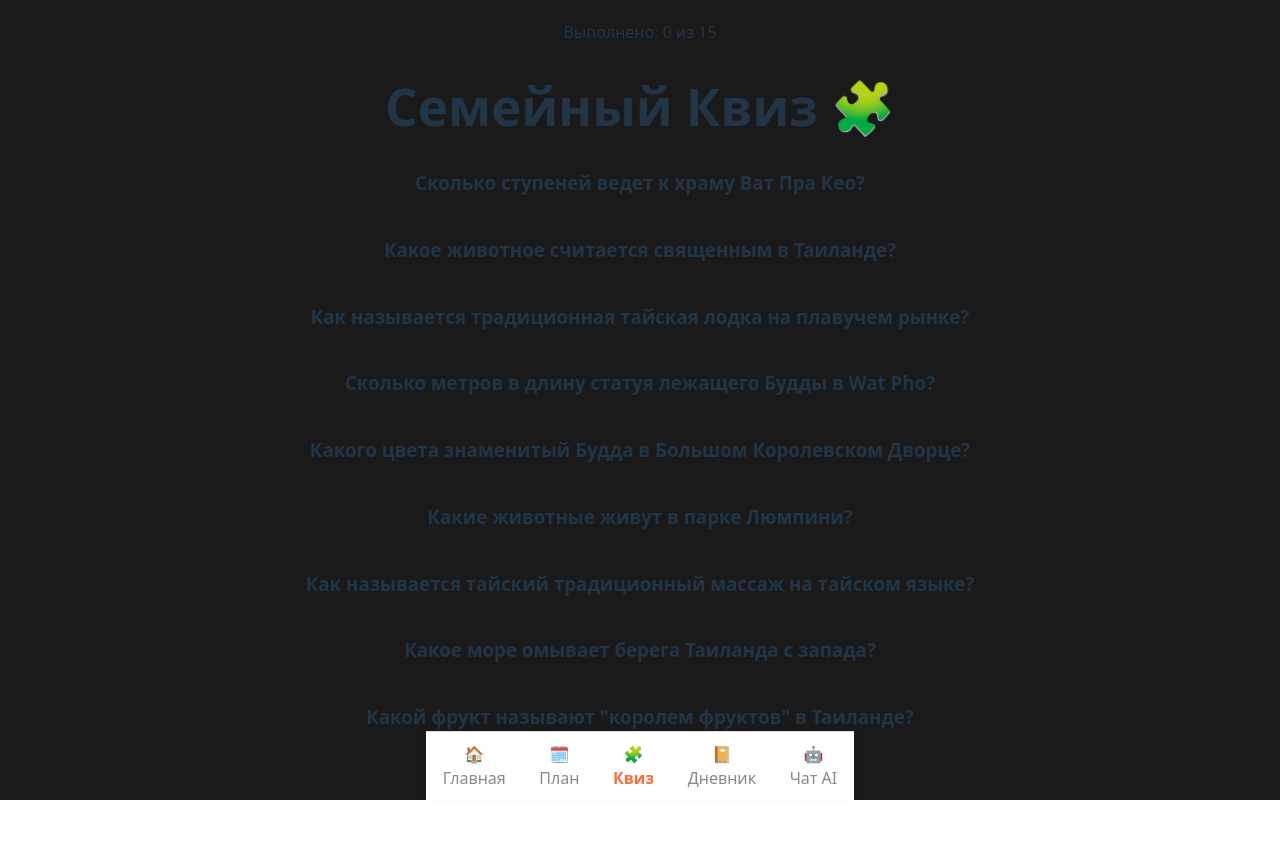
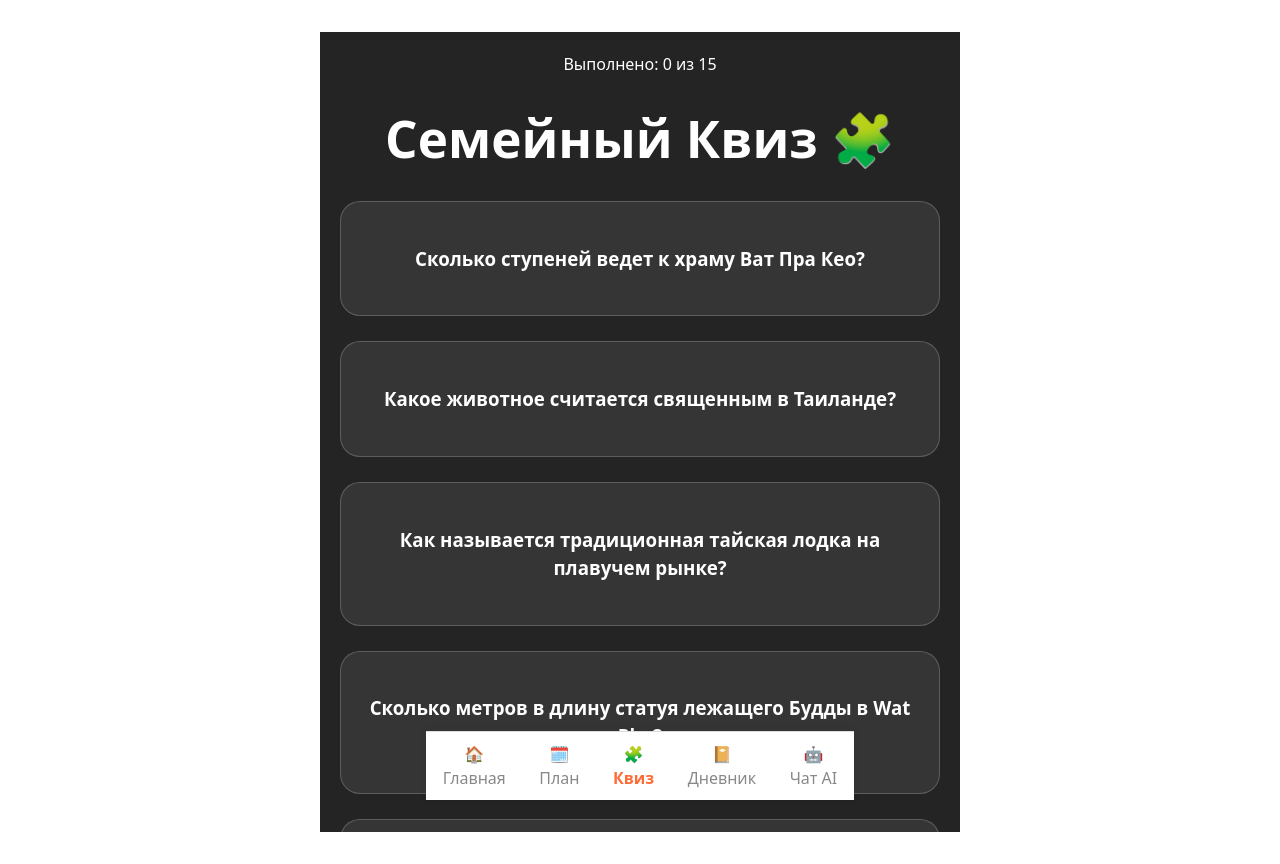
Before and after one commit to Salen79/thailand-family-trip, a React (Vite) app in the folder spa-app/: page /quiz in a window 1280 px wide. Built offline with nearby package versions, Linux system fonts and the light colour scheme.

Commit message:
fix: final build fix and quiz styling

```diff
--- a/spa-app/src/App.tsx
+++ b/spa-app/src/App.tsx
@@ -1,6 +1,6 @@
 import { useState, createContext, useContext, useMemo } from 'react';
 import type { Dispatch, SetStateAction } from 'react';
-import { BrowserRouter as Router, Routes, Route, Link } from 'react-router-dom';
+import { BrowserRouter as Router, Routes, Route} from 'react-router-dom';
 import { appStateData } from './data/initialState.ts';
 import './App.css';
 
@@ -12,7 +12,6 @@ import { DiaryScreen } from './screens/DiaryScreen';
 import { PhrasebookScreen } from './screens/PhrasebookScreen';
 import { BottomNav } from './components/BottomNav';
 
-// --- КОНТЕКСТ ---
 interface AppContextType {
     state: AppState;
     setAppState: Dispatch<SetStateAction<AppState>>;
@@ -21,20 +20,12 @@ interface AppContextType {
 
 export const AppContext = createContext<AppContextType | undefined>(undefined);
 
-// Упрощенный хук: теперь не нужно передавать AppContext как аргумент
+// Хук без аргументов
 export const useAppStateContext = () => {
     const ctx = useContext(AppContext);
     if (!ctx) throw new Error('useAppStateContext must be used within a Provider');
     return ctx;
 };
-
-// --- ГЛАВНОЕ ПРИЛОЖЕНИЕ ---
-const AIChatScreen = () => (
-    <div style={{ padding: '20px', textAlign: 'center' }}>
-        <h2>AI-Ассистент 🤖</h2>
-        <Link to="/">← На главную</Link>
-    </div>
-);
 
 function App() {
   const [appState, setAppState] = useState<AppState>(({
@@ -54,8 +45,7 @@ function App() {
   }));
 
   const handleQuizAnswer = (quizId: number, answerKey: string) => {
-    console.log(`[QUIZ] Обработка: вопрос ${quizId}, ответ ${answerKey}`);
-
+    console.log("Клик дошел до App.tsx!", quizId, answerKey);
     setAppState(prevState => {
         const updatedQuestions = prevState.quizQuestions.map(q => {
             if (q.id === quizId) {
@@ -68,19 +58,11 @@ function App() {
             }
             return q;
         });
-
         const allCorrect = updatedQuestions.every(q => q.isCorrect === true);
-
-        return {
-            ...prevState,
-            quizQuestions: updatedQuestions,
-            documentsUnlocked: allCorrect,
-        };
+        return { ...prevState, quizQuestions: updatedQuestions, documentsUnlocked: allCorrect };
     });
   };
 
-  // Используем useMemo правильно, чтобы не пересоздавать объект зря,
-  // но следим за изменением appState
   const contextValue = useMemo(() => ({
       state: appState,
       setAppState,
@@ -98,7 +80,7 @@ function App() {
                         <Route path="/quiz" element={<QuizScreen />} />
                         <Route path="/diary" element={<DiaryScreen />} />
                         <Route path="/phrases" element={<PhrasebookScreen />} />
-                        <Route path="/chat" element={<AIChatScreen />} />
+                        <Route path="/chat" element={<div>Чат</div>} />
                         <Route path="*" element={<div>404</div>} />
                     </Routes>
                 </main>
--- a/spa-app/src/screens/QuizScreen.css
+++ b/spa-app/src/screens/QuizScreen.css
@@ -1,41 +1,46 @@
 .quiz-container {
-    /* ФОРСИРОВАННЫЙ ВЫВОД НА ПЕРЕДНИЙ ПЛАН */
-    position: fixed !important;
-    top: 0;
-    left: 0;
-    width: 100vw;
-    height: 100vh;
-    background-color: #1a1a1a !important; /* Темный фон, чтобы ничего не просвечивало */
-    z-index: 999999 !important; /* Выше всех возможных меню и кнопок */
-    overflow-y: auto;
     padding: 20px;
-    box-sizing: border-box;
-    display: block !important;
+    padding-bottom: 120px;
+    max-width: 600px;
+    margin: 0 auto;
+    color: #ffffff !important;
 }
 
-.answers-grid {
-    display: flex;
-    flex-direction: column;
-    gap: 15px;
-    margin-top: 20px;
-    position: relative;
-    z-index: 1000000 !important;
+.quiz-card {
+    background: rgba(255, 255, 255, 0.08) !important;
+    border: 1px solid rgba(255, 255, 255, 0.2);
+    border-radius: 20px;
+    padding: 24px;
+    margin-bottom: 25px;
 }
 
 .answer-button {
+    /* Теперь делаем кнопки яркими и контрастными */
     background-color: #ffffff !important;
-    color: #000000 !important;
-    padding: 20px !important;
-    border-radius: 15px !important;
-    border: 3px solid #444 !important;
-    font-size: 18px !important;
-    font-weight: bold !important;
+    color: #1a1a1a !important;
+
+    padding: 16px;
+    border-radius: 12px;
+    border: none;
+    font-weight: 800;
+    font-size: 16px;
+    margin-bottom: 10px;
+    width: 100%;
     cursor: pointer !important;
-    pointer-events: auto !important; /* ПРИНУДИТЕЛЬНО РАЗРЕШАЕМ КЛИКИ */
-    touch-action: manipulation !important;
+    transition: all 0.2s ease;
 }
 
-.answer-button:active {
-    background-color: #ffd700 !important;
-    transform: scale(0.95);
+/* Эффект при наведении на компьютере */
+.answer-button:hover:not(:disabled) {
+    background-color: #ffd700 !important; /* Желтый при наведении */
+    transform: translateY(-2px);
 }
+
+/* Цвет выбранной кнопки (правильно/неправильно) */
+.quiz-card.correct { border-color: #4caf50; background: rgba(76, 175, 80, 0.15) !important; }
+.quiz-card.wrong { border-color: #f44336; background: rgba(244, 67, 54, 0.15) !important; }
+
+.answer-button.selected {
+    background-color: #333 !important;
+    color: #fff !important;
+}
```
